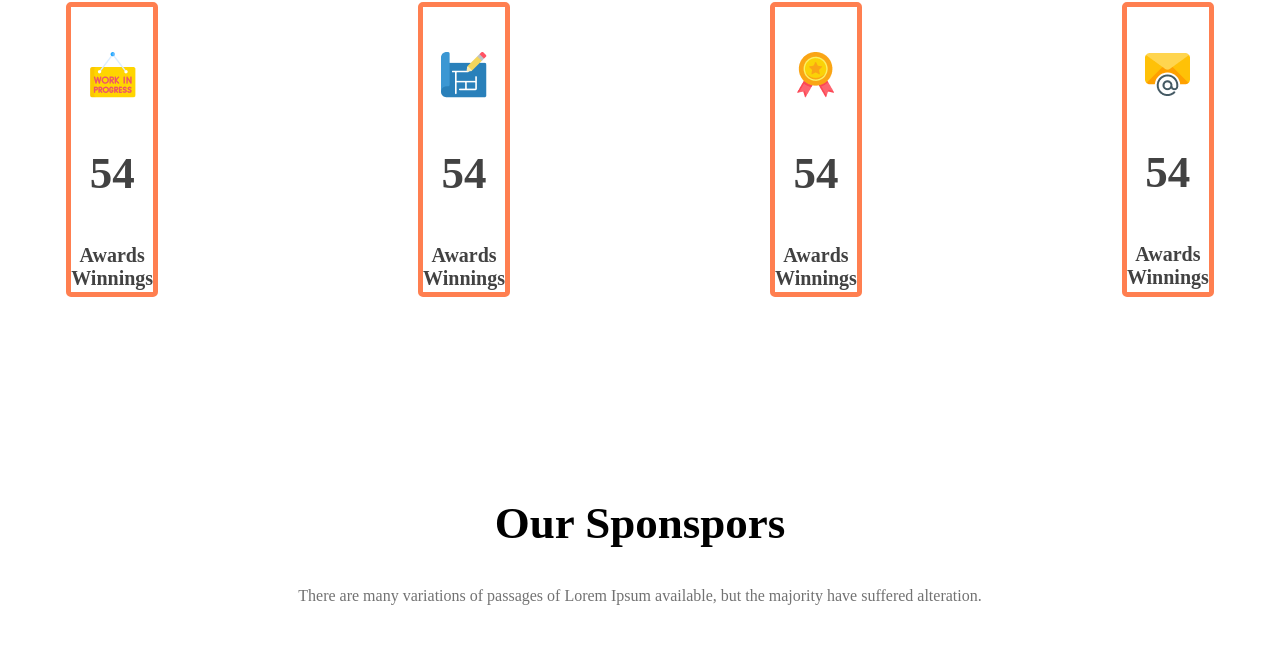
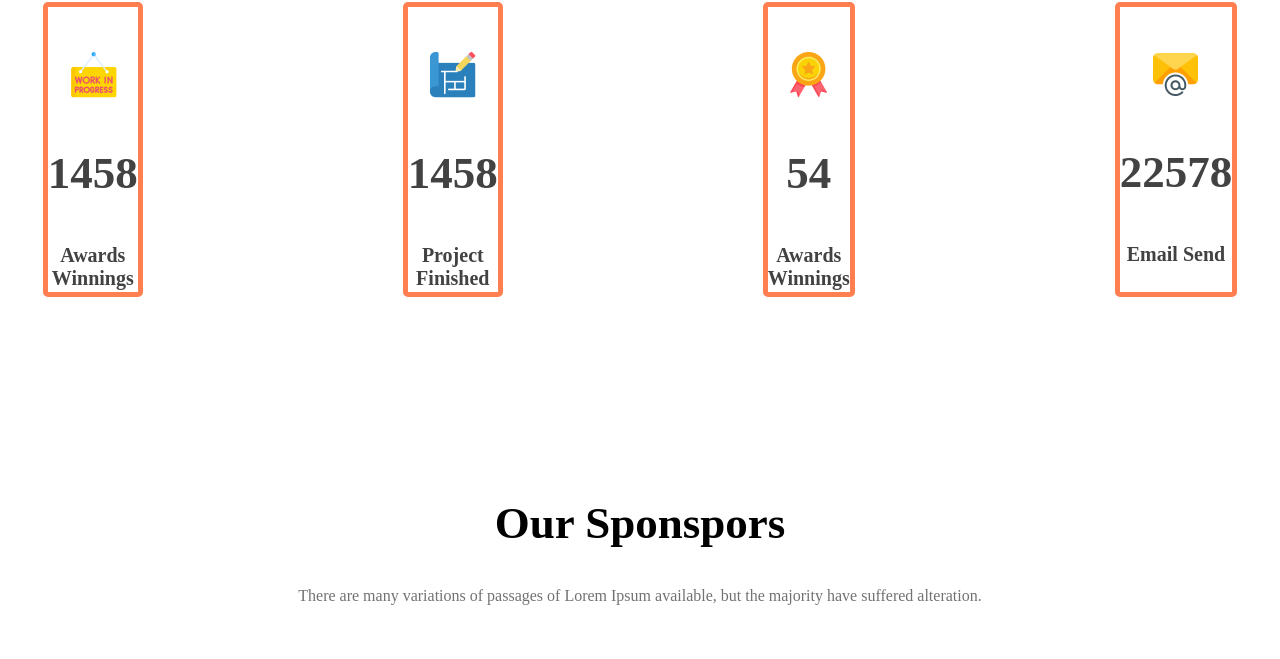
Before and after one commit to aminul-islam-sajid/2nd-assinment, a plain HTML site: page index.html in a window 1280 px wide. Shown: the part 3756-4415 px from the top of the page. Drawn offline with Linux system fonts and the light colour scheme.

Commit message:
img color

```diff
--- a/index.html
+++ b/index.html
@@ -94,13 +94,13 @@
             <div class="containar-end">
                   <div class="hhh-01">
                     <img src="./images/icons/customers.png" alt="">
-                    <h3 class="num">54</h3>
+                    <h3 class="num">1458</h3>
                     <p class="num-title">Awards Winnings</p>
                   </div>
                    <div class="hhh-02">
                        <img src="./images/icons/projects.png" alt="">
-                       <h3 class="num">54</h3>
-                       <p class="num-title">Awards Winnings</p>
+                       <h3 class="num">1458</h3>
+                       <p class="num-title">Project Finished</p>
                    </div>
                    <div class="hhh-03">
                        <img src="./images/icons/ribon.png" alt="">
@@ -109,8 +109,8 @@
                    </div>
                    <div class="hhh-04">
                       <img src="./images/icons/email.png" alt="">
-                      <h3 class="num">54</h3>
-                      <p class="num-title">Awards Winnings</p>
+                      <h3 class="num">22578</h3>
+                      <p class="num-title">Email Send</p>
                    </div>
             </div>
         </section>
--- a/style.css
+++ b/style.css
@@ -270,6 +270,7 @@ hr{
     flex-direction: row;
     justify-content: center;
     gap: 155px;
+    filter: grayscale(100%);
     align-items: center;
 }
 
@@ -288,6 +289,6 @@ footer{
   font-weight: 400;
   font-size: 20px;
 }
-@media only screen and () {
-
+@media only screen and (min-width:480px) and (max-width:900px){
+    .nav-head:
 }
```
